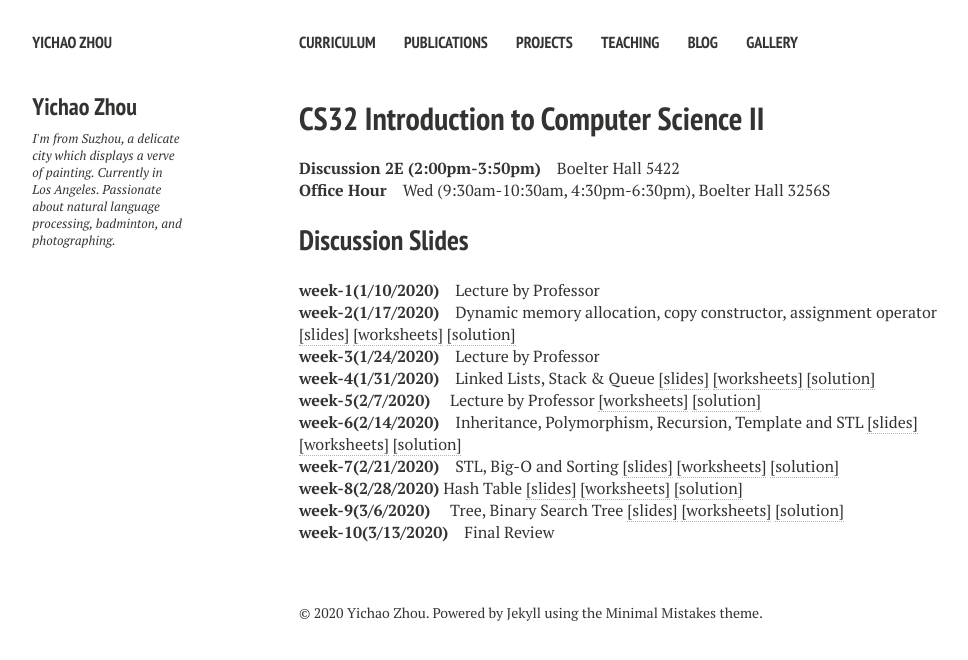
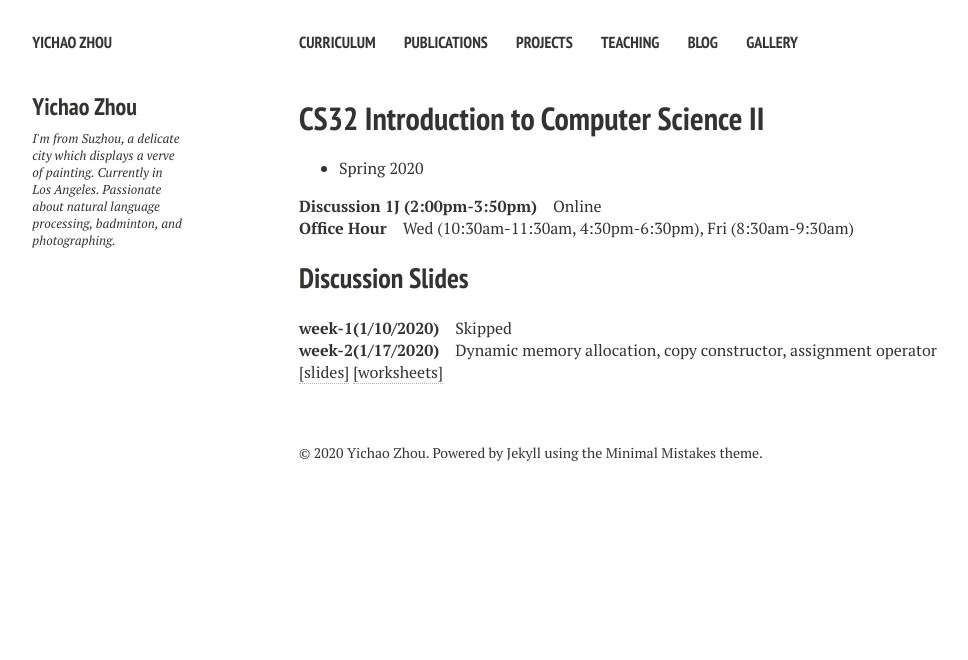
Before and after one commit to yz-joey/yz-joey.github.io, a Jekyll site: the page built from teaching.md, in a window 1280 px wide. Shown: the top 660 px of the page, without its empty margins (21-989 px from the left). Built offline with Jekyll 4.4.1, drawn with Linux system fonts in a browser that asks for light colours; nearby versions of some CDN libraries.

Commit message:
teaching

```diff
--- a/teaching.md
+++ b/teaching.md
@@ -3,9 +3,29 @@ layout: page
 permalink: /teaching/
 title: CS32 Introduction to Computer Science II
 tags: [teaching]
-modified: 1-1-2020
+modified: 4-1-2020
 comments: false
 ---
+
+* Spring 2020
+
+**Discussion 1J (2:00pm-3:50pm)** Online
+
+**Office Hour** Wed (10:30am-11:30am, 4:30pm-6:30pm), Fri (8:30am-9:30am)
+
+## Discussion Slides
+
+**week-1(1/10/2020)** Skipped
+<br>
+
+**week-2(1/17/2020)** Dynamic memory allocation, copy constructor, assignment operator <a href="{{ site.url }}/files/s-w2.pdf" target="_blank">[slides]</a> <a href="{{ site.url }}/files/s-w2-ws.pdf" target="_blank">[worksheets]</a>
+<br>
+
+
+<!--
+
+
+* Winter 2020
 
 **Discussion 2E (2:00pm-3:50pm)** Boelter Hall 5422
 
@@ -44,3 +64,5 @@ comments: false
 
 **week-10(3/13/2020)** Final Review
 <br>
+
+-->
```
Also changed, not shown: 2 other files.
